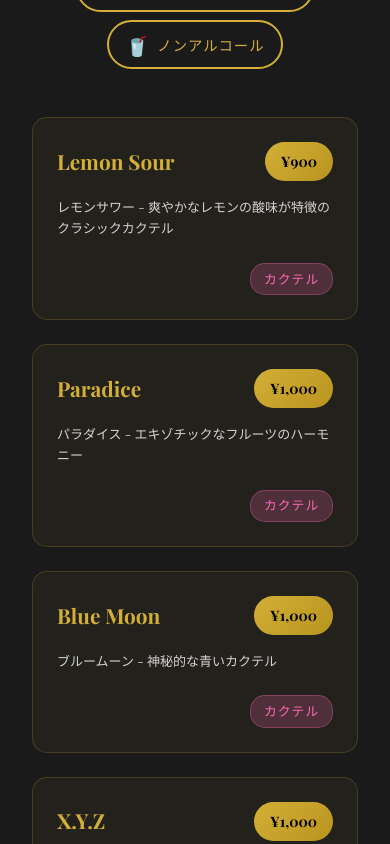
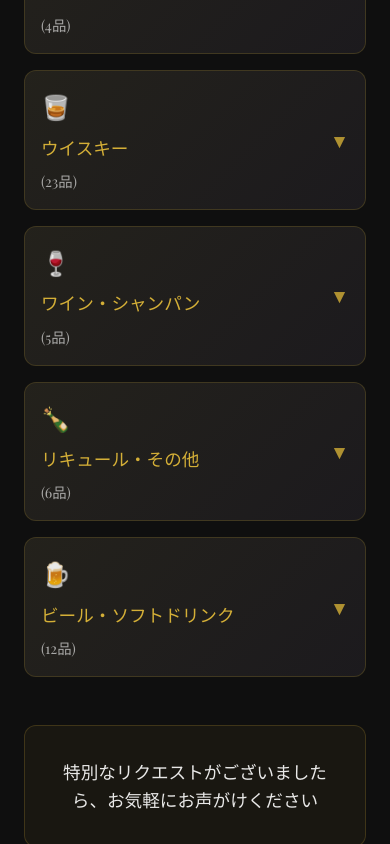
Before and after one commit to tora-spl/oushitsu, a React (Vite) app: page / in a window 390 px wide. Shown: the part 2560-3404 px from the top of the page. Built offline with nearby package versions, Linux system fonts and the light colour scheme.

Commit message:
メニュー表をアコーディオンにした

```diff
--- a/src/components/Menu.css
+++ b/src/components/Menu.css
@@ -1,19 +1,19 @@
 .menu {
-  padding: 6rem 0;
-  background: #1a1a1a;
-  color: #fff;
+  padding: var(--section-padding);
+  background: var(--background-darker);
+  color: var(--text-primary);
 }
 
 .menu-container {
   max-width: 1200px;
   margin: 0 auto;
-  padding: 0 2rem;
+  padding: var(--container-padding);
 }
 
 .section-title {
   font-size: 2.5rem;
-  color: #d4af37;
-  margin-bottom: 1rem;
+  color: var(--primary-gold);
+  margin-bottom: var(--title-margin-bottom);
   text-align: center;
   position: relative;
 }
@@ -26,7 +26,7 @@
   transform: translateX(-50%);
   width: 60px;
   height: 3px;
-  background: #d4af37;
+  background: var(--primary-gold);
 }
 
 .section-subtitle {
@@ -36,200 +36,242 @@
   margin-bottom: 3rem;
 }
 
-.category-filters {
+/* アコーディオン形式のメニューカテゴリー */
+.menu-categories {
   display: flex;
-  justify-content: center;
+  flex-direction: column;
   gap: 1rem;
   margin-bottom: 3rem;
-  flex-wrap: wrap;
 }
 
-.category-filter {
-  background: transparent;
-  border: 2px solid #d4af37;
-  color: #d4af37;
-  padding: 0.8rem 1.5rem;
-  border-radius: 50px;
+.menu-category {
+  background: var(--background-medium);
+  border: 1px solid rgba(212, 175, 55, 0.2);
+  border-radius: 12px;
+  overflow: hidden;
+  transition: all 0.3s ease;
+}
+
+.menu-category:hover {
+  border-color: rgba(212, 175, 55, 0.4);
+  box-shadow: 0 4px 15px rgba(212, 175, 55, 0.1);
+}
+
+.category-header {
+  display: flex;
+  justify-content: space-between;
+  align-items: center;
+  padding: 1.5rem;
   cursor: pointer;
-  transition: all 0.3s ease;
+  background: linear-gradient(135deg, rgba(212, 175, 55, 0.05), rgba(45, 27, 61, 0.1));
+  transition: background 0.3s ease;
+}
+
+.category-header:hover {
+  background: linear-gradient(135deg, rgba(212, 175, 55, 0.1), rgba(45, 27, 61, 0.2));
+}
+
+.category-info {
   display: flex;
   align-items: center;
-  gap: 0.5rem;
-  font-weight: 600;
-  white-space: nowrap;
-  min-width: fit-content;
-}
-
-.category-filter:hover {
-  background: #d4af37;
-  color: #000;
-  transform: translateY(-2px);
-}
-
-.category-filter.active {
-  background: #d4af37;
-  color: #000;
+  gap: 1rem;
 }
 
 .category-icon {
-  font-size: 1.2rem;
+  font-size: 1.5rem;
+  opacity: 0.9;
 }
 
 .category-name {
-  font-size: 0.9rem;
-  letter-spacing: 1px;
+  font-size: 1.3rem;
+  color: var(--primary-gold);
+  margin: 0;
+  font-weight: 600;
 }
 
-.menu-grid {
+.category-count {
+  font-size: 0.9rem;
+  color: var(--text-secondary);
+  opacity: 0.7;
+}
+
+.category-toggle {
+  display: flex;
+  align-items: center;
+  justify-content: center;
+}
+
+.toggle-icon {
+  font-size: 1.2rem;
+  color: var(--primary-gold);
+  transition: transform 0.3s ease;
+  opacity: 0.8;
+}
+
+.toggle-icon.expanded {
+  transform: rotate(180deg);
+}
+
+/* カテゴリーコンテンツ（展開時） */
+.category-content {
+  background: var(--background-darker);
+  border-top: 1px solid rgba(212, 175, 55, 0.1);
+  animation: slideDown 0.3s ease-out;
+}
+
+@keyframes slideDown {
+  from {
+    opacity: 0;
+    max-height: 0;
+  }
+  to {
+    opacity: 1;
+    max-height: 1000px;
+  }
+}
+
+.menu-items {
+  padding: 1.5rem;
   display: grid;
-  grid-template-columns: repeat(auto-fit, minmax(350px, 1fr));
-  gap: 2rem;
-  margin-bottom: 3rem;
+  grid-template-columns: repeat(auto-fit, minmax(300px, 1fr));
+  gap: 1.5rem;
 }
 
 .menu-item {
-  background: rgba(212, 175, 55, 0.05);
-  border: 1px solid rgba(212, 175, 55, 0.2);
-  border-radius: 15px;
-  padding: 2rem;
+  background: var(--background-medium);
+  border: 1px solid rgba(212, 175, 55, 0.1);
+  border-radius: 8px;
+  padding: 1.2rem;
   transition: all 0.3s ease;
-  position: relative;
-  overflow: hidden;
-}
-
-.menu-item::before {
-  content: '';
-  position: absolute;
-  top: 0;
-  left: -100%;
-  width: 100%;
-  height: 100%;
-  background: linear-gradient(90deg, transparent, rgba(212, 175, 55, 0.1), transparent);
-  transition: left 0.5s ease;
-}
-
-.menu-item:hover::before {
-  left: 100%;
 }
 
 .menu-item:hover {
-  transform: translateY(-5px);
-  border-color: rgba(212, 175, 55, 0.4);
-  background: rgba(212, 175, 55, 0.1);
+  border-color: rgba(212, 175, 55, 0.3);
+  transform: translateY(-2px);
+  box-shadow: 0 4px 15px rgba(0, 0, 0, 0.2);
+}
+
+.menu-item-content {
+  display: flex;
+  flex-direction: column;
+  gap: 0.8rem;
 }
 
 .menu-item-header {
   display: flex;
   justify-content: space-between;
-  align-items: center;
-  margin-bottom: 1rem;
+  align-items: flex-start;
+  gap: 1rem;
 }
 
 .menu-item-name {
-  color: #d4af37;
-  font-size: 1.3rem;
+  font-size: 1.1rem;
+  color: var(--primary-gold);
   margin: 0;
+  font-weight: 600;
+  line-height: 1.3;
 }
 
 .menu-item-price {
-  background: linear-gradient(135deg, #d4af37, #b8941f);
-  color: #000;
-  padding: 0.5rem 1rem;
-  border-radius: 25px;
-  font-weight: 700;
-  font-size: 0.9rem;
+  font-size: 1.1rem;
+  color: var(--text-primary);
+  font-weight: 600;
+  white-space: nowrap;
+  background: rgba(212, 175, 55, 0.1);
+  padding: 0.3rem 0.6rem;
+  border-radius: 6px;
+  border: 1px solid rgba(212, 175, 55, 0.2);
 }
 
 .menu-item-description {
-  opacity: 0.8;
+  font-size: 0.95rem;
   line-height: 1.6;
-  margin-bottom: 1.5rem;
-}
-
-.menu-item-category {
-  display: flex;
-  justify-content: flex-end;
-}
-
-.category-badge {
-  padding: 0.3rem 0.8rem;
-  border-radius: 15px;
-  font-size: 0.8rem;
-  font-weight: 600;
-  text-transform: uppercase;
-  letter-spacing: 1px;
-}
-
-.category-badge.cocktail {
-  background: rgba(255, 105, 180, 0.2);
-  color: #ff69b4;
-  border: 1px solid rgba(255, 105, 180, 0.3);
-}
-
-.category-badge.wine {
-  background: rgba(138, 43, 226, 0.2);
-  color: #8a2be2;
-  border: 1px solid rgba(138, 43, 226, 0.3);
-}
-
-.category-badge.beer {
-  background: rgba(255, 165, 0, 0.2);
-  color: #ffa500;
-  border: 1px solid rgba(255, 165, 0, 0.3);
-}
-
-.category-badge.spirit {
-  background: rgba(139, 69, 19, 0.2);
-  color: #8b4513;
-  border: 1px solid rgba(139, 69, 19, 0.3);
-}
-
-.category-badge.non-alcoholic {
-  background: rgba(0, 128, 0, 0.2);
-  color: #008000;
-  border: 1px solid rgba(0, 128, 0, 0.3);
+  color: var(--text-secondary);
+  margin: 0;
+  opacity: 0.9;
 }
 
 .menu-cta {
   text-align: center;
-  padding: 3rem;
+  padding: 2rem;
   background: rgba(212, 175, 55, 0.05);
-  border-radius: 15px;
+  border-radius: 12px;
   border: 1px solid rgba(212, 175, 55, 0.2);
 }
 
 .menu-cta p {
   font-size: 1.1rem;
-  margin-bottom: 2rem;
+  margin: 0;
   opacity: 0.9;
 }
 
-/* ボタンスタイルは src/index.css で統合済み */
-
+/* レスポンシブデザイン */
 @media (max-width: 768px) {
-  .category-filters {
-    gap: 0.5rem;
+  .menu {
+    padding: var(--section-padding-mobile);
   }
 
-  .category-filter {
-    padding: 0.6rem 1rem;
-    font-size: 0.9rem;
-  }
-
-  .menu-grid {
-    grid-template-columns: 1fr;
-    gap: 1.5rem;
-  }
-
-  .menu-item {
-    padding: 1.5rem;
+  .menu-container {
+    padding: var(--container-padding-mobile);
   }
 
   .section-title {
     font-size: 2rem;
   }
 
-  .menu-cta {
-    padding: 2rem 1.5rem;
+  .category-header {
+    padding: 1.2rem;
+  }
+
+  .category-info {
+    gap: 0.8rem;
+  }
+
+  .category-name {
+    font-size: 1.2rem;
+  }
+
+  .menu-items {
+    padding: 1.2rem;
+    grid-template-columns: 1fr;
+    gap: 1rem;
+  }
+
+  .menu-item {
+    padding: 1rem;
+  }
+
+  .menu-item-header {
+    flex-direction: column;
+    align-items: flex-start;
+    gap: 0.5rem;
+  }
+
+  .menu-item-price {
+    align-self: flex-start;
   }
 }
+
+@media (max-width: 480px) {
+  .category-header {
+    padding: 1rem;
+  }
+
+  .category-info {
+    flex-direction: column;
+    align-items: flex-start;
+    gap: 0.5rem;
+  }
+
+  .category-name {
+    font-size: 1.1rem;
+  }
+
+  .menu-items {
+    padding: 1rem;
+  }
+
+  .menu-item {
+    padding: 0.8rem;
+  }
+}
--- a/src/components/Menu.tsx
+++ b/src/components/Menu.tsx
@@ -3,7 +3,7 @@ import type { MenuCategory } from '../types/index';
 import './Menu.css';
 
 const Menu: React.FC = () => {
-  const [activeCategory, setActiveCategory] = useState<string>('all');
+  const [expandedCategories, setExpandedCategories] = useState<Set<number>>(new Set());
 
   const menuData: MenuCategory[] = [
     {
@@ -109,20 +109,27 @@ const Menu: React.FC = () => {
     }
   ];
 
-  const allDrinks = menuData.flatMap(category => category.drinks);
+  const toggleCategory = (categoryId: number) => {
+    const newExpanded = new Set(expandedCategories);
+    if (newExpanded.has(categoryId)) {
+      newExpanded.delete(categoryId);
+    } else {
+      newExpanded.add(categoryId);
+    }
+    setExpandedCategories(newExpanded);
+  };
 
-  const filteredDrinks = activeCategory === 'all'
-    ? allDrinks
-    : allDrinks.filter(drink => drink.category === activeCategory);
-
-  const categories = [
-    { id: 'all', name: 'すべて', icon: '🍷' },
-    { id: 'cocktail', name: 'カクテル', icon: '🍸' },
-    { id: 'spirit', name: 'ウイスキー・スピリッツ', icon: '🥃' },
-    { id: 'wine', name: 'ワイン・シャンパン', icon: '🍷' },
-    { id: 'beer', name: 'ビール・ソフトドリンク', icon: '🍺' },
-    { id: 'non-alcoholic', name: 'ノンアルコール', icon: '🥤' }
-  ];
+  const getCategoryIcon = (categoryName: string) => {
+    const iconMap: { [key: string]: string } = {
+      'カクテル': '🍸',
+      'オリジナルカクテル': '🍹',
+      'ウイスキー': '🥃',
+      'ワイン・シャンパン': '🍷',
+      'リキュール・その他': '🍾',
+      'ビール・ソフトドリンク': '🍺'
+    };
+    return iconMap[categoryName] || '🍷';
+  };
 
   return (
     <section id="menu" className="menu">
@@ -130,43 +137,48 @@ const Menu: React.FC = () => {
         <h2 className="section-title">メニュー</h2>
         <p className="section-subtitle">厳選されたドリンクをお楽しみください</p>
 
-        <div className="category-filters">
-          {categories.map(category => (
-            <button
-              key={category.id}
-              className={`category-filter ${activeCategory === category.id ? 'active' : ''}`}
-              onClick={() => setActiveCategory(category.id)}
+        <div className="menu-categories">
+          {menuData.map(category => (
+            <div key={category.id} className="menu-category">
+              <div
+                className="category-header"
+                onClick={() => toggleCategory(category.id)}
               >
-              <span className="category-icon">{category.icon}</span>
-              <span className="category-name">{category.name}</span>
-            </button>
-          ))}
+                <div className="category-info">
+                  <span className="category-icon">{getCategoryIcon(category.name)}</span>
+                  <h3 className="category-name">{category.name}</h3>
+                  <span className="category-count">({category.drinks.length}品)</span>
+                </div>
+                <div className="category-toggle">
+                  <span className={`toggle-icon ${expandedCategories.has(category.id) ? 'expanded' : ''}`}>
+                    ▼
+                  </span>
+                </div>
               </div>
 
-        <div className="menu-grid">
-          {filteredDrinks.map(drink => (
+              {expandedCategories.has(category.id) && (
+                <div className="category-content">
+                  <div className="menu-items">
+                    {category.drinks.map(drink => (
                       <div key={drink.id} className="menu-item">
                         <div className="menu-item-content">
                           <div className="menu-item-header">
-                  <h3 className="menu-item-name">{drink.name}</h3>
+                            <h4 className="menu-item-name">{drink.name}</h4>
                             <span className="menu-item-price">¥{drink.price.toLocaleString()}</span>
                           </div>
                           <p className="menu-item-description">{drink.description}</p>
-                <div className="menu-item-category">
-                  <span className={`category-badge ${drink.category}`}>
-                    {categories.find(c => c.id === drink.category)?.name}
-                  </span>
                         </div>
                       </div>
+                    ))}
+                  </div>
+                </div>
+              )}
             </div>
           ))}
         </div>
 
         <div className="menu-cta">
           <p>特別なリクエストがございましたら、お気軽にお声がけください</p>
-          {/* <button className="btn btn-primary" onClick={() => document.getElementById('contact')?.scrollIntoView({ behavior: 'smooth' })}>
-            お問い合わせ
-          </button> */}
         </div>
       </div>
     </section>
```
Lines whose indentation alone changed are shown as unchanged.
